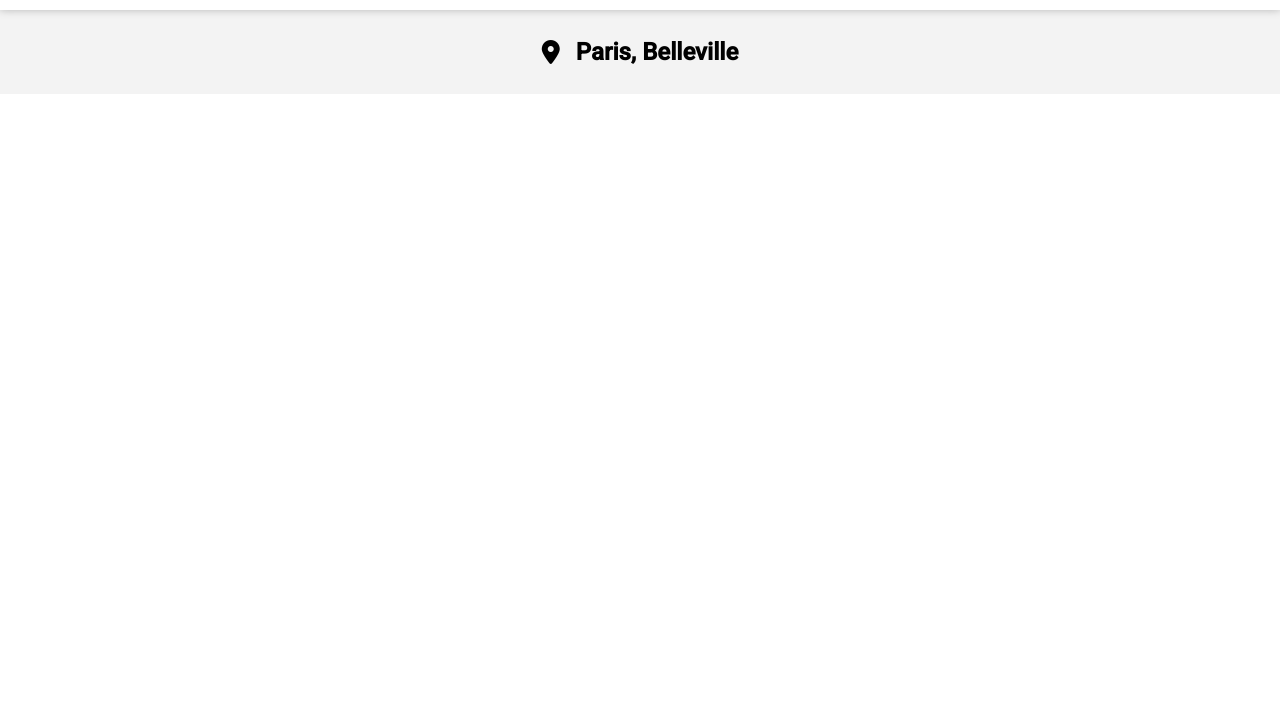
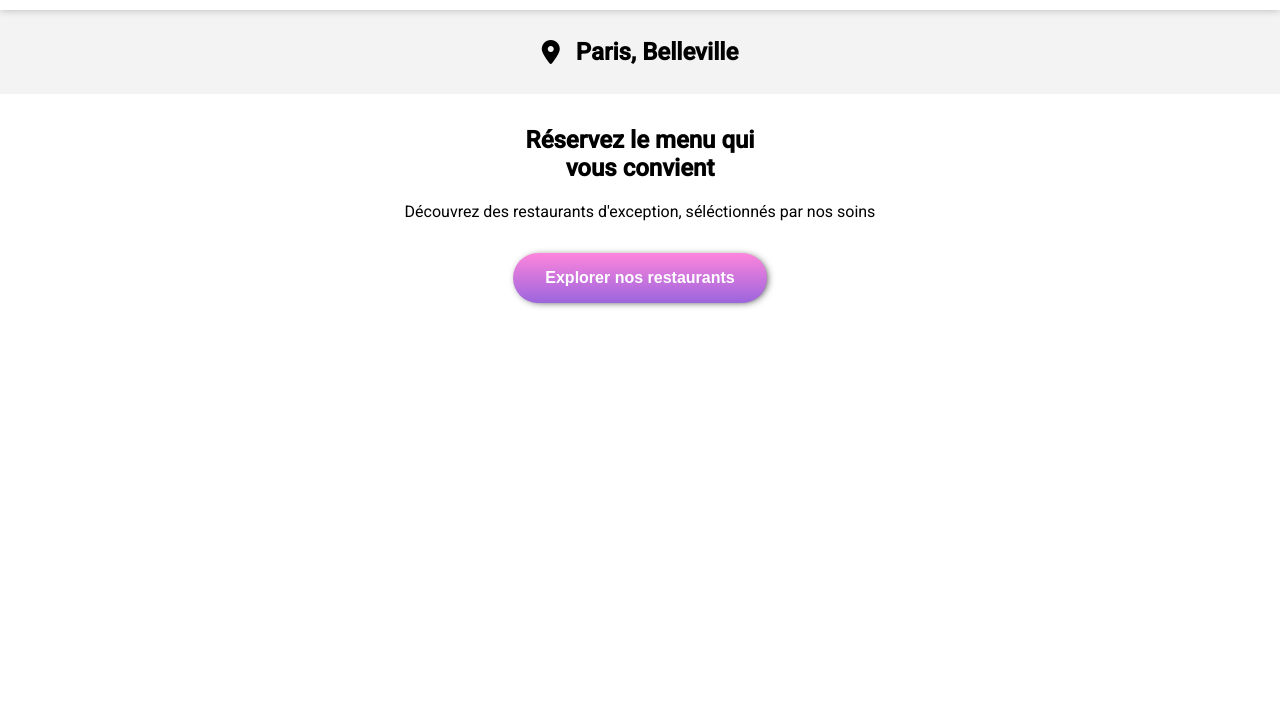
Before and after one commit to mell-b/mell-b-ohmyfood, a plain HTML site: page oh-my-food-MB-main/index.html in a window 1280 px wide. Shown: the part 80-800 px from the top of the page. Drawn offline with Linux system fonts and the light colour scheme; a web font is replaced by a local one.

Commit message:
explorer & gardient

```diff
--- a/oh-my-food-MB-main/index.html
+++ b/oh-my-food-MB-main/index.html
@@ -4,20 +4,31 @@
     <meta charset="UTF-8">
     <meta name="viewport" content="width=device-width, initial-scale=1.0">
     <title>Ohmyfood</title>
-    <script src="https://kit.fontawesome.com/546e79c9f1.js" crossorigin="anonymous"></script>
+    <script src="https://kit.fontawesome.com/391553002f.js" crossorigin="anonymous"></script>
     <link rel="stylesheet" href="style.css">
 </head>
 <body>
 
+    <!-- NAVBAR -->
         <header>
-             <h1>oh my food</h1>
+             <h1>ohmyfood</h1>
         </header>
 
         <main>
+
             <div class="city">
-                <i class="fa-solid fa-location-dot"></i>
+                <i class="fa-solid fa-location-dot" ></i>
                 <h2>Paris, Belleville</h2>
             </div>
+
+            <!-- EXPLORER -->
+            <section class="explorer">
+                <h2>Réservez le menu qui <br> vous convient</h2>
+                <p>Découvrez des restaurants d'exception, séléctionnés par nos soins
+                </p>
+                <button>Explorer nos restaurants</button>
+            </section>
+
         </main>
 
 </body>
--- a/oh-my-food-MB-main/style.css
+++ b/oh-my-food-MB-main/style.css
@@ -25,7 +25,7 @@ header {
     position: relative;
 }
 
-main .city {
+main .city  {
     display: flex;
     align-items: center;
     justify-content: center;
@@ -38,3 +38,35 @@ main .city {
 main .city i {
    font-size: 1.5rem;
 }
+
+/* EXPLORER */
+.explorer {
+    text-align: center;
+}
+
+.explorer h2 {
+    margin-top: 2rem;
+}
+
+.explorer p {
+    font-size: 1rem;
+}
+
+.explorer button {
+    color: white;
+    font-weight: bold;
+    font-size: 1rem;
+    padding: 1rem 2rem;
+    border: none;
+    border-radius: 2rem;
+    box-shadow: 2px 1px 8px -3px #000000 ;
+    background-image: linear-gradient( to top , rgba(147,86,220,.9),rgba(255,121,218,.9));
+    transition: all 200ms;
+    margin-top: 1rem;
+    cursor: pointer;
+}
+
+.explorer button:hover {
+    transform: scale(1.02);
+    opacity: 0.9;
+}
```
